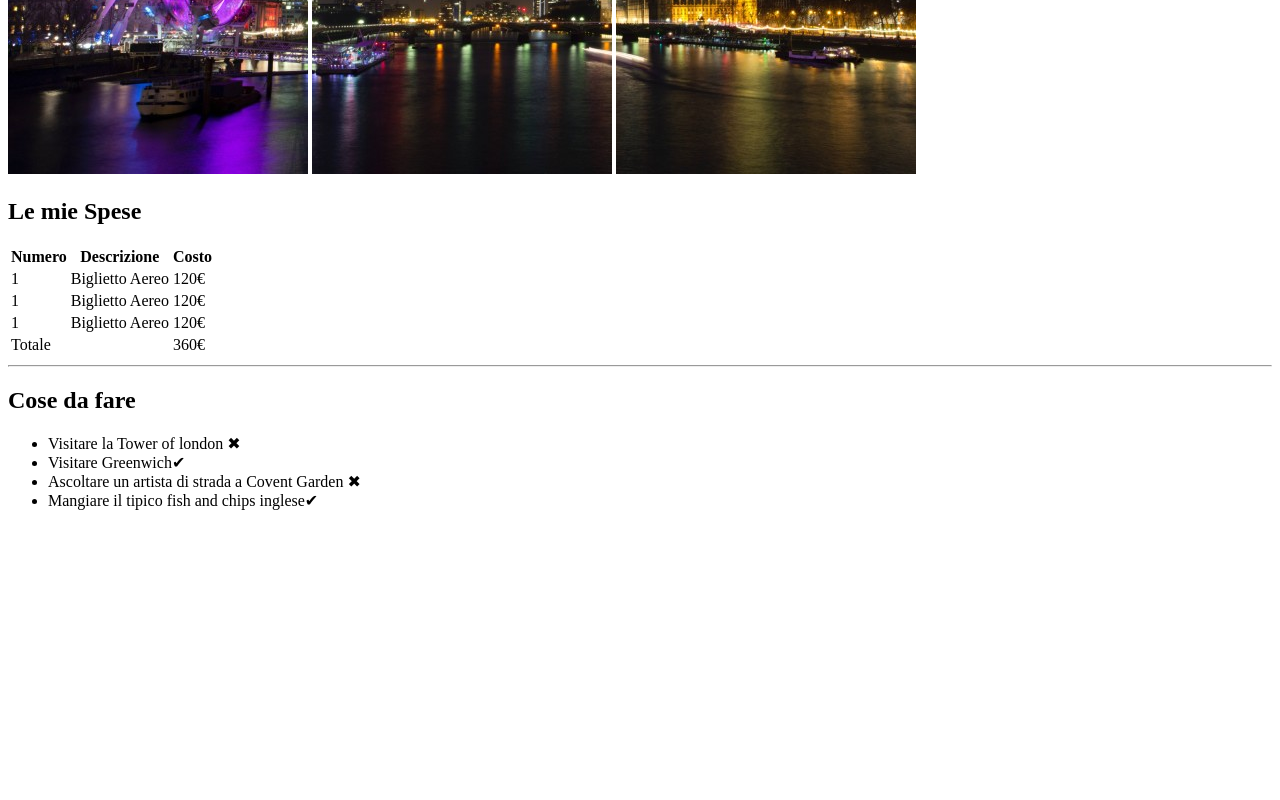
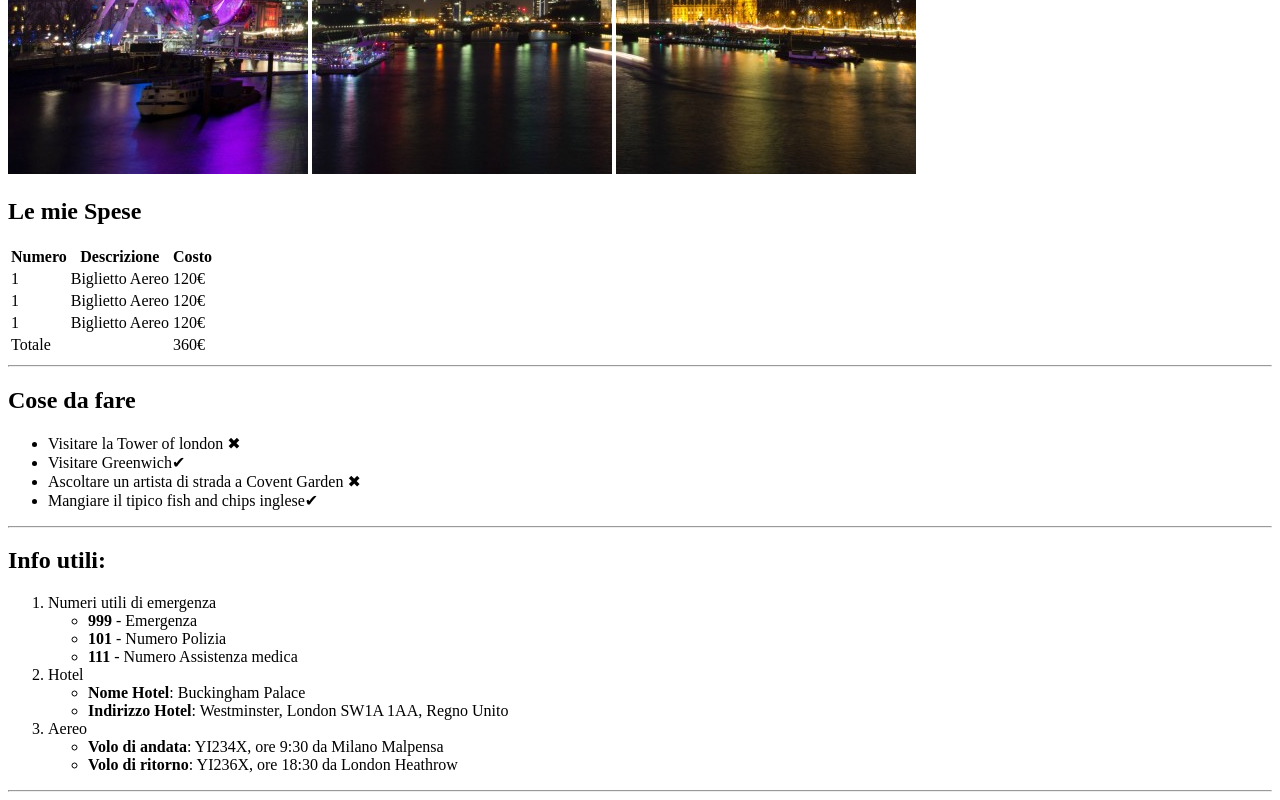
Before and after one commit to Nali1919/html-london-trip, a plain HTML site: page index.html in a window 1280 px wide. Shown: the part 506-1306 px from the top of the page. Before the commit the page ends 1032 px from the top, so only its background shows below. Drawn offline with Linux system fonts and the light colour scheme.

Commit message:
Creo terza sezione

```diff
--- a/index.html
+++ b/index.html
@@ -68,18 +68,41 @@
   </section>
   <!-- seconda sezione -->
   <section>
-    <H2><span>Cose da fare</span></H2>
+    <H2>Cose da fare</H2>
     <ul>
       <li>Visitare la Tower of london &#10006;</li>
       <li>Visitare Greenwich&#10004;</li>
       <li>Ascoltare un artista di strada a Covent Garden &#10006;</li>
       <li>Mangiare il tipico fish and chips inglese&#10004; </li>
     </ul>
-
+  </section>
+  <hr>
+  <!-- terza sezione -->
+  <section>
+    <h2>Info utili:</h2>
+    <ol>
+      <li>Numeri utili di emergenza</li>
+      <ul>
+        <li> <strong>999</strong> - Emergenza</li>
+        <li> <strong>101</strong> - Numero Polizia</li>
+        <li> <strong>111</strong> - Numero Assistenza medica</li>
+      </ul>
+      <li>Hotel </li>
+      <ul>
+        <li><strong>Nome Hotel</strong>: Buckingham Palace</li>
+        <li><strong>Indirizzo Hotel</strong>: Westminster, London SW1A 1AA, Regno Unito</li>
+      </ul>
+      <li>Aereo</li>
+      <ul>
+        <li><strong>Volo di andata</strong>: YI234X, ore 9:30 da Milano Malpensa</li>
+        <li><strong>Volo di ritorno</strong>: YI236X, ore 18:30 da London Heathrow</li>
+      </ul>
+    </ol>
 
 
 
   </section>
+  <hr>
 
 
 
```
